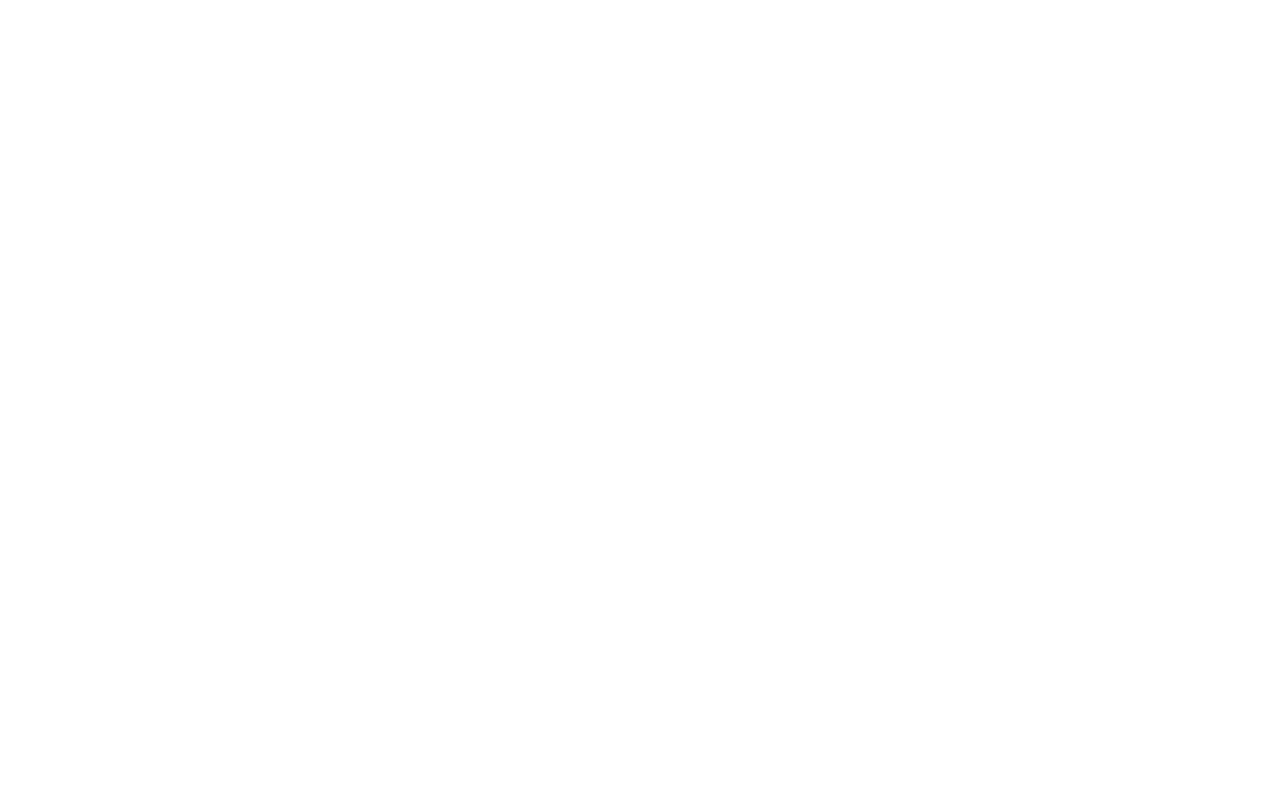
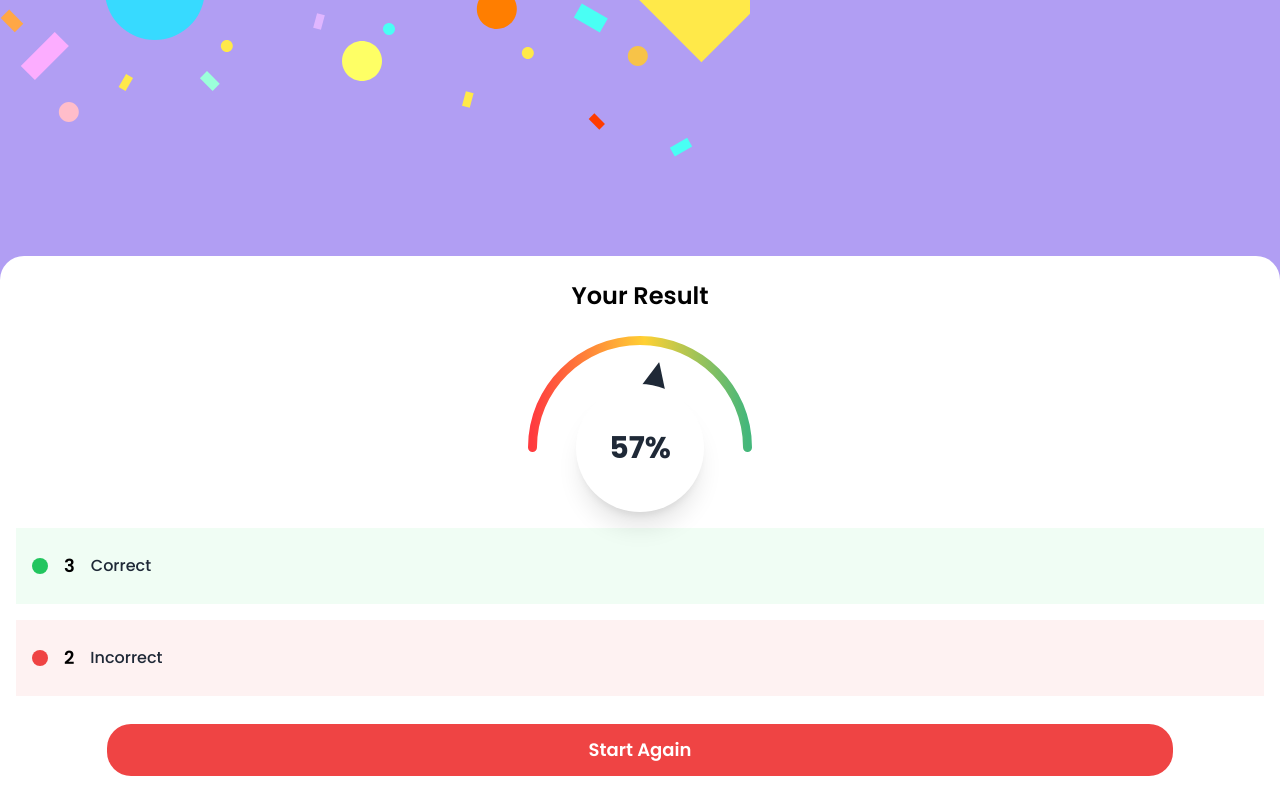
Before and after one commit to theathleticnerd/quiz-app, a React (Create React App) app: page /report in a window 1280 px wide. Before the commit this address had no page. Built offline with nearby package versions, Linux system fonts and the light colour scheme.

Commit message:
feat: :construction: report page ui

```diff
--- a/src/pages/Question/QuestionPage.jsx
+++ b/src/pages/Question/QuestionPage.jsx
@@ -1,5 +1,9 @@
+import QuestionCard from "./components/QuestionCard";
 import confettiImage from "assets/images/Miscellaneous/confetti.svg";
 import { useEffect, useState } from "react";
+/*
+'/questions/list' : "https://dummyjson.com/c/b1cb-e82e-480e-834b"
+*/
 export default function QuestionPage() {
   const questionData = [
     {
@@ -110,35 +114,30 @@
     q2: "q2-o3"
   };
   const [questionNumber, setQuestionNumber] = useState(0);
-  const [answeredData, setAnsweredData] = useState([]);
+  // const [selectedOptions, setSelectedOptions] = useState([]);
+  const [optionsData, setOptionsData] = useState([]);
   const [askedData, setAskedData] = useState([]);
-  const [selectedOption, setSelectedOption] = useState(null);
-
   const getQuestion = () => {
-    if (answeredData.length < 5) {
     const randomNumber = Math.floor(Math.random() * 10);
     setQuestionNumber(randomNumber);
     const obj = questionData[randomNumber];
     setAskedData([...askedData, obj]);
-    }
+    setOptionsData(questionData[randomNumber].options);
   };
-  useEffect(getQuestion, [answeredData]);
+  // useEffect(getQuestion, [answeredData]);
   const submitAnswer = (event) => {
     event.preventDefault();
-    if (answeredData.length < 5) {
-      console.log(selectedOption);
-      console.log(answeredData.length);
-      setAnsweredData([...answeredData, selectedOption]);
-    }
+    const arr = optionsData.filter((item) => item.checked).map((item) => item.id);
+    const payload = {
+      [questionData[questionNumber].id]: arr
     };
-  useEffect(() => {
-    console.log("Go to Result Screen");
-  }, [answeredData]);
+    console.log(payload);
+  };
   return (
     <>
       <main className="bg-[#B19EF3]  h-svh max-h-svh ">
         <img src={confettiImage} alt="Confetti Image" />
-        <div className="bottom-0 bg-white absolute flex flex-col w-full  min-h-[34rem] rounded-t-3xl">
+        <div className="bottom-0 bg-white absolute flex flex-col w-full  h-[34rem] rounded-t-3xl">
           <div className="relative">
             <div className="bg-white size-32 rounded-full absolute  flex  items-center justify-center left-1/2 -translate-x-1/2 -translate-y-1/2">
               <div className="border-8  size-28 rounded-full flex items-center justify-center">
@@ -149,32 +148,11 @@
               </div>
             </div>
           </div>
-          <form className="px-4 pb-6 mt-16  grow flex flex-col justify-between">
-            <p className="text-xl font-semibold mb-4">{questionData[questionNumber].question}</p>
-            <div className="grow max-h-min overflow-y-auto mb-4">
-              {questionData[questionNumber].options.map((option) => {
-                return (
-                  <div
-                    key={option.id}
-                    className="bg-gray-100 py-6 mb-2 px-4 flex items-center rounded-lg"
-                    onClick={() => setSelectedOption(option.id)}>
-                    <input
-                      id={option.id}
-                      value={option.id}
-                      checked={option.id === selectedOption}
-                      name="options"
-                      type="radio"
-                      className="mr-2 size-4 shrink-0"
-                      onChange={(event) => {
-                        console.log(option.id);
-                        console.log(event.target.id);
-                      }}
+          <QuestionCard
+            question={questionData[questionNumber].question}
+            optionsData={optionsData}
+            setOptionsData={setOptionsData}
           />
-                    <label htmlFor={option.id}> {option.text} </label>
-                  </div>
-                );
-              })}
-            </div>
           <button
             type="submit"
             className="w-full bg-red-500 py-3 text-xl px-4 font-medium rounded-3xl text-white flex justify-between"
@@ -197,7 +175,6 @@
               </svg>
             </span>
           </button>
-          </form>
         </div>
       </main>
     </>
--- /dev/null
+++ b/src/pages/Question/components/QuestionCard.jsx
@@ -0,0 +1,28 @@
+import { useEffect, useMemo, useState } from "react";
+import QuestionCheckbox from "./QuestionCheckbox";
+export default function QuestionCard(props) {
+  const question = props.question;
+  const data = props.optionsData;
+  const setData = props.setOptionsData;
+  return (
+    <>
+      <section>
+        <div className="px-4 pb-6 mt-16  grow flex flex-col justify-between">
+          <p className="text-xl font-semibold mb-4">{question}</p>
+          <div className="grow max-h-min overflow-y-auto mb-4">
+            {data.map((obj, index) => (
+              <li key={index}>
+                <QuestionCheckbox
+                  obj={obj}
+                  onChange={(item) => {
+                    setData(data.map((d) => (d.id === item.id ? item : d)));
+                  }}
+                />
+              </li>
+            ))}
+          </div>
+        </div>
+      </section>
+    </>
+  );
+}
--- /dev/null
+++ b/src/pages/Question/components/QuestionCheckbox.jsx
@@ -0,0 +1,32 @@
+export default function QuestionCheckbox({ obj, onChange }) {
+  return (
+    <label htmlFor={obj.id} className="bg-gray-100 py-6 mb-2 px-4 flex items-center rounded-lg">
+      <input
+        type="checkbox"
+        id={obj.id}
+        name={obj.id}
+        value={obj.checked}
+        onChange={(event) => onChange({ ...obj, checked: event.target.checked })}
+        className="peer mr-2 appearance-none size-5 border border-gray-500 rounded-full shrink-0 checked:bg-green-500 checked:border-green-600"
+      />
+      <svg
+        xmlns="http://www.w3.org/2000/svg"
+        viewBox="0 0 16 16"
+        fill="currentColor"
+        className="size-5 absolute  hidden peer-checked:block text-white">
+        <path
+          fillRule="evenodd"
+          d="M12.416 3.376a.75.75 0 0 1 .208 1.04l-5 7.5a.75.75 0 0 1-1.154.114l-3-3a.75.75 0 0 1 1.06-1.06l2.353 2.353 4.493-6.74a.75.75 0 0 1 1.04-.207Z"
+          clipRule="evenodd"
+        />
+      </svg>
+      <span>{obj.text}</span>
+
+      {/* onChange={(event) => onChange(obj.id, event.target.checked)} */}
+    </label>
+  );
+}
+//  onChange={(event) => {
+//   console.log(event.target.checked);
+//   onChange({ obj.id, event.target.checked });
+// }}
--- /dev/null
+++ b/src/pages/Report/ReportPage.jsx
@@ -0,0 +1,32 @@
+import confettiImage from "assets/images/Miscellaneous/confetti.svg";
+import ReportMeter from "./components/ReportMeter";
+export default function ResultPage() {
+  return (
+    <>
+      <main className="bg-[#B19EF3]  h-svh max-h-svh ">
+        <img src={confettiImage} alt="Confetti Image" />
+        <div className="bottom-0 bg-white absolute items-center flex flex-col w-full  min-h-[34rem] px-4 py-6 rounded-t-3xl">
+          <p className="text-2xl font-semibold mb-6">Your Result</p>
+          <div className="mb-12">
+            <ReportMeter />
+          </div>
+          <div className="bg-green-50 flex items-center w-full py-6 px-4 mb-4">
+            <div className="size-4 bg-green-500 rounded-full mr-4"></div>
+            <span className="text-lg font-semibold mr-4">3</span>
+            <span className="text-gray-800 font-medium">Correct</span>
+          </div>
+          <div className="bg-red-50 flex items-center w-full py-6 px-4">
+            <div className="size-4 bg-red-500 rounded-full mr-4"></div>
+            <span className="text-lg font-semibold mr-4">2</span>
+            <span className="text-gray-800 font-medium">Incorrect</span>
+          </div>
+          <button
+            type="submit"
+            className="w-10/12 fixed bottom-6 bg-red-500 py-3 text-lg px-4 font-semibold rounded-3xl text-white">
+            <span>Start Again</span>
+          </button>
+        </div>
+      </main>
+    </>
+  );
+}
--- /dev/null
+++ b/src/pages/Report/components/ReportMeter.jsx
@@ -0,0 +1,43 @@
+import semiCircleRing from "assets/images/Report/semicircleMeter.svg";
+
+export default function ResultMeter() {
+  const percentage = 57;
+  const convertToDegrees = (x) => {
+    if (x < 0 || x > 100) {
+      throw new Error("Input must be between 0 and 100");
+    }
+    return 1.8 * x - 90;
+  };
+  return (
+    <>
+      <section className="relative w-56 h-36">
+        <img src={semiCircleRing} />
+        <div className="absolute bottom-8 ">
+          <div className="relative flex items-center justify-center w-56">
+            <div
+              className="absolute w-20 h-[5.5rem] bg-gray-800"
+              style={{
+                bottom: "50%",
+                left: "50%",
+                // "transform-origin": "bottom",
+                // transform: "rotate(57deg) translateX(-50%)"
+                transformOrigin: "bottom center",
+                transform: `translateX(-50%) rotate(${convertToDegrees(percentage)}deg)`,
+                clipPath: "polygon(50% 0%, 0% 100%, 100% 100%)" // Triangular needle
+              }}></div>
+            <div className="absolute flex items-center justify-center size-32 bg-white rounded-full shadow-xl">
+              <span className="text-3xl font-bold text-gray-800">{percentage}%</span>
+            </div>
+          </div>
+        </div>
+      </section>
+      {/*
+      style={{
+          transformOrigin: "bottom center",
+          transform: `translateX(-50%) rotate(${rotation}deg)`,
+          clipPath: "polygon(50% 0%, 0% 100%, 100% 100%)" // Triangular needle
+        }}
+      */}
+    </>
+  );
+}
--- a/src/router/index.jsx
+++ b/src/router/index.jsx
@@ -2,11 +2,13 @@
 
 import HomePage from "pages/Home/HomePage";
 import QuestionPage from "pages/Question/QuestionPage";
+import ReportPage from "pages/Report/ReportPage";
 export default function AppRoutes() {
   return (
     <Routes>
       <Route path="/" element={<HomePage />} />
       <Route path="/question" element={<QuestionPage />} />
+      <Route path="/report" element={<ReportPage />} />
     </Routes>
   );
 }
--- a/tailwind.config.js
+++ b/tailwind.config.js
@@ -1,10 +1,17 @@
 /** @type {import('tailwindcss').Config} */
+const plugin = require("tailwindcss/plugin");
 module.exports = {
-  content: [
-    "./src/**/*.{js,jsx,ts,tsx}",
-  ],
+  content: ["./src/**/*.{js,jsx,ts,tsx}"],
   theme: {
-    extend: {},
+    extend: {}
   },
-  plugins: [],
-}
+  plugins: [
+    plugin(function ({ addUtilities }) {
+      addUtilities({
+        ".clip-half-circle": {
+          clipPath: "inset(0 0 50% 0)" // Clips the bottom half
+        }
+      });
+    })
+  ]
+};
```
Also changed, not shown: src/assets/images/Report/semicircleMeter.svg (added). Lines whose indentation alone changed are shown as unchanged.
